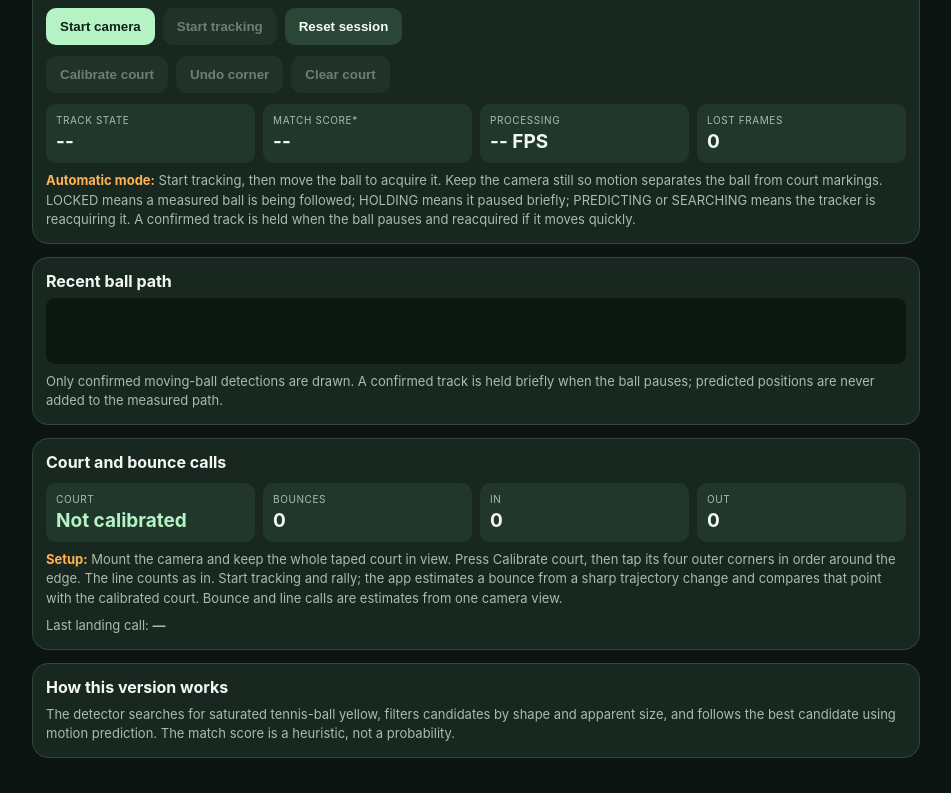
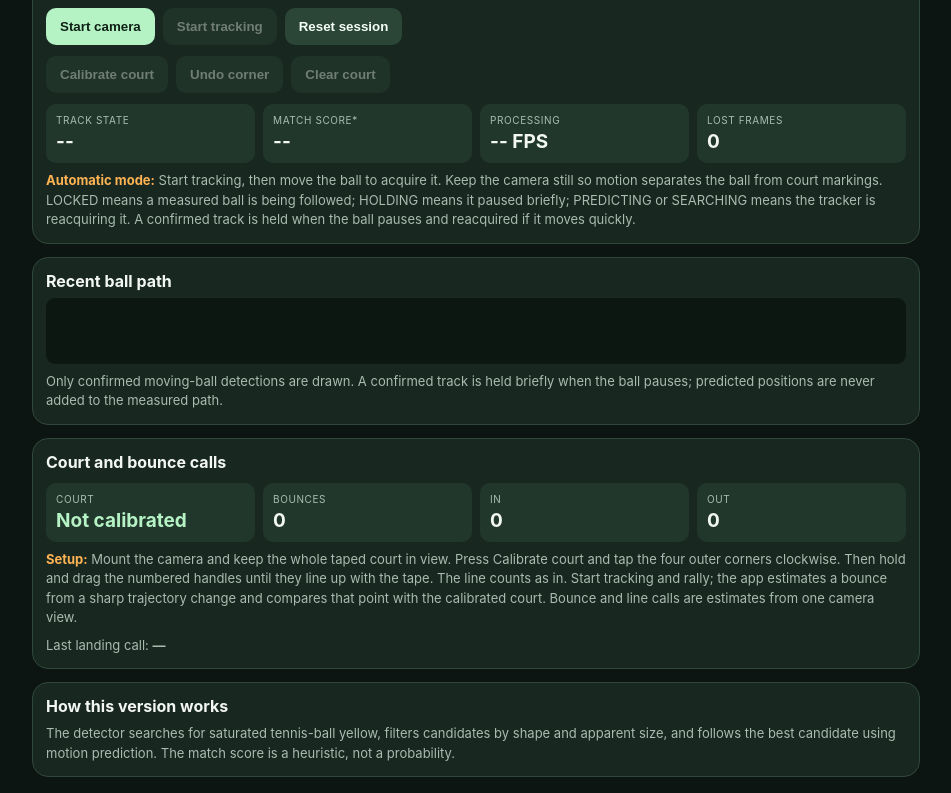
Before and after one commit to Coder12081/Ai-tennisv2, a plain HTML site: page index.html in a window 1280 px wide. Shown: the part 626-1419 px from the top of the page, without its empty margins (164-1115 px from the left). Drawn offline with Linux system fonts and the light colour scheme.

Commit message:
Clarify court corner adjustment instructions

```diff
--- a/index.html
+++ b/index.html
@@ -34,7 +34,7 @@ h2{font-size:16px;margin:0 0 7px}.trail{height:66px;background:#0d1712;border-ra
 <div class="stat"><small>IN</small><strong id="inCount">0</strong></div>
 <div class="stat"><small>OUT</small><strong id="outCount">0</strong></div>
 </div>
-<p class="help"><span class="key">Setup:</span> Mount the camera and keep the whole taped court in view. Press Calibrate court, then tap its four outer corners in order around the edge. The line counts as in. Start tracking and rally; the app estimates a bounce from a sharp trajectory change and compares that point with the calibrated court. Bounce and line calls are estimates from one camera view.</p>
+<p class="help"><span class="key">Setup:</span> Mount the camera and keep the whole taped court in view. Press Calibrate court and tap the four outer corners clockwise. Then hold and drag the numbered handles until they line up with the tape. The line counts as in. Start tracking and rally; the app estimates a bounce from a sharp trajectory change and compares that point with the calibrated court. Bounce and line calls are estimates from one camera view.</p>
 <p class="help">Last landing call: <strong id="lastCall">—</strong></p>
 </section>
 <section class="panel"><h2>How this version works</h2><p class="help">The detector searches for saturated tennis-ball yellow, filters candidates by shape and apparent size, and follows the best candidate using motion prediction. The match score is a heuristic, not a probability.</p></section>
```
